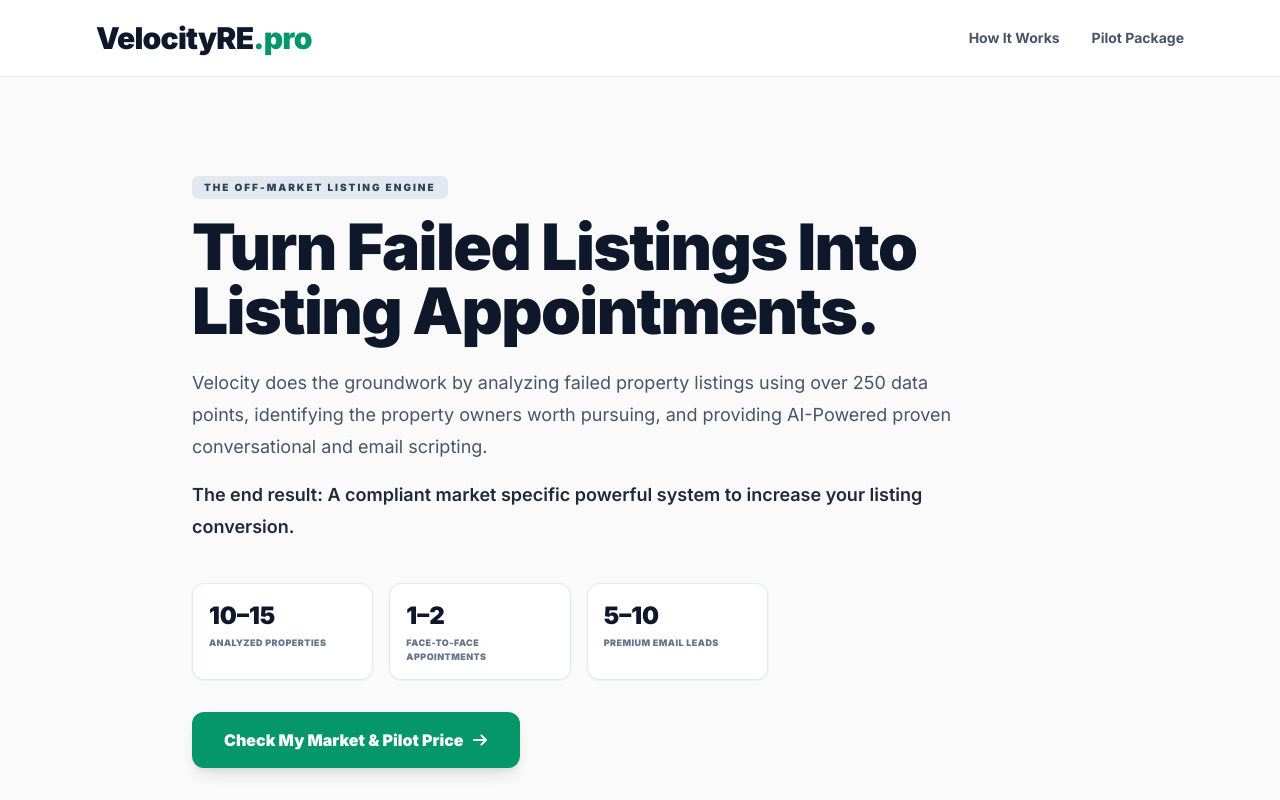
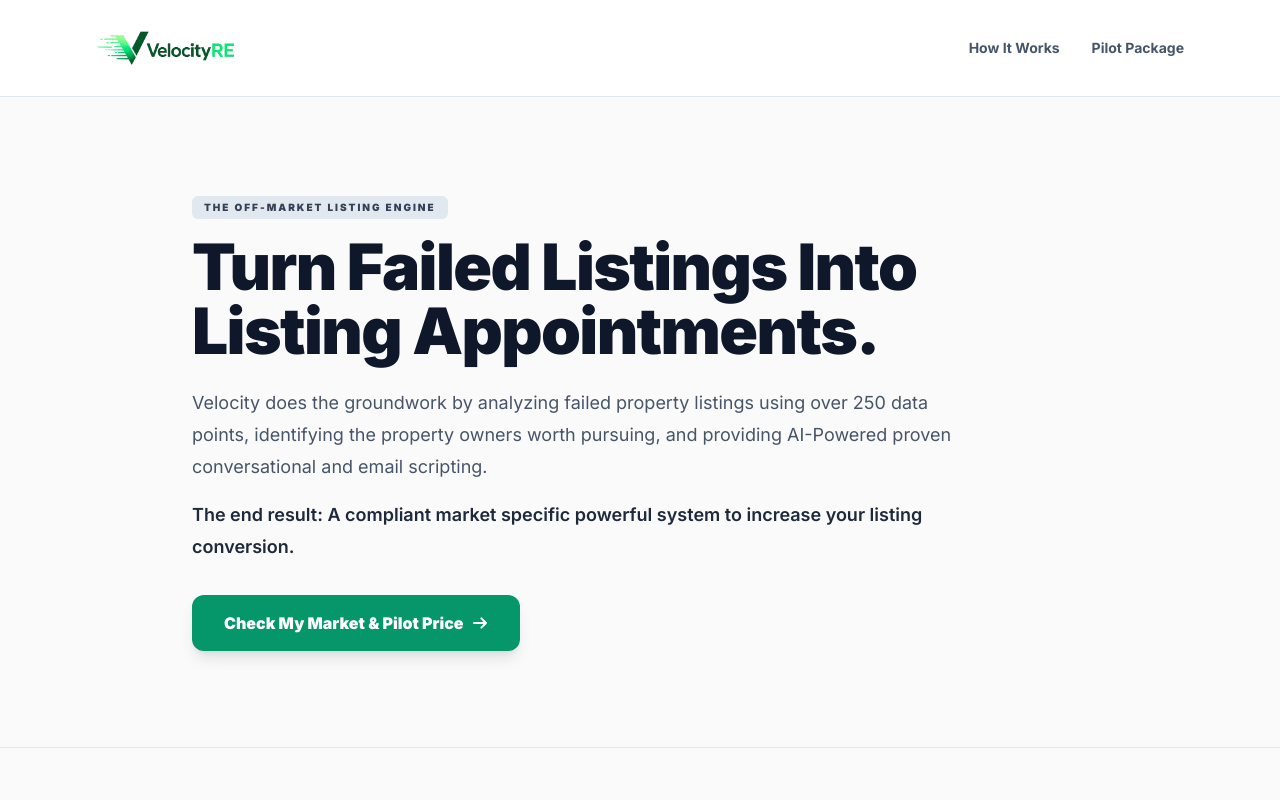
Before and after one commit to bbarnes4318/roofvisor, a Next.js app: page /properties in a window 1280 px wide. Shown: the top 800 px of the page. Built offline with nearby package versions, Linux system fonts and the light colour scheme.

Commit message:
Apply logo and copy edits

```diff
--- a/app/hvac/page.tsx
+++ b/app/hvac/page.tsx
@@ -7,7 +7,7 @@ export const metadata: Metadata = {
     "Scheduled in-person HVAC repair and replacement appointments with homeowners. Pay for completed meetings, with no-show replacement according to program terms.",
 };
 
-const LOGO_SRC = "/logo-clean.png";
+const LOGO_SRC = "/logo (2).png";
 const CALENDLY_URL = "https://calendly.com/leadsbystorm-support/30min";
 
 function ButtonLink({
--- a/app/page.tsx
+++ b/app/page.tsx
@@ -8,7 +8,7 @@ export const metadata: Metadata = {
     "We identify homeowners in recent hail and wind zones, confirm their interest, and book inspection appointments directly on your calendar.",
 };
 
-const LOGO_SRC = "/logo-clean.png";
+const LOGO_SRC = "/logo (2).png";
 const CONTACT_EMAIL = "support@leadsbystorm.com";
 
 function ButtonLink({
--- a/app/privacy/page.tsx
+++ b/app/privacy/page.tsx
@@ -12,10 +12,12 @@ function Header() {
   return (
     <header className="sticky top-0 z-50 border-b border-slate-200 bg-white/95 backdrop-blur-md">
       <nav className="mx-auto flex max-w-[1200px] items-center justify-between px-4 py-4 sm:px-6 lg:px-8">
-        <a href="/" aria-label="VelocityRE.pro home" className="text-left cursor-pointer">
-          <span className="block text-xl font-black tracking-tight text-slate-900 sm:text-2xl">
-            VelocityRE<span className="text-[#059669]">.pro</span>
-          </span>
+        <a href="/" aria-label="VelocityRE.pro home" className="text-left cursor-pointer flex items-center">
+          <img
+            src="/logo (2).png"
+            alt="VelocityRE.pro Logo"
+            className="h-10 sm:h-12 w-auto object-contain"
+          />
         </a>
 
         <a
--- a/app/properties/PropertiesLanding.tsx
+++ b/app/properties/PropertiesLanding.tsx
@@ -288,10 +288,12 @@ export default function PropertiesLanding() {
       {/* 1. HEADER */}
       <header className="sticky top-0 z-50 border-b border-slate-200 bg-white/95 backdrop-blur-md">
         <div className="mx-auto flex max-w-6xl items-center justify-between px-4 py-5 sm:px-6 lg:px-8">
-          <a href="/" className="text-left cursor-pointer">
-            <span className="block text-2xl font-black tracking-tight text-slate-900 sm:text-3xl">
-              VelocityRE<span className="text-[#059669]">.pro</span>
-            </span>
+          <a href="/" className="text-left cursor-pointer flex items-center">
+            <img
+              src="/logo (2).png"
+              alt="VelocityRE.pro Logo"
+              className="h-10 sm:h-12 md:h-14 w-auto object-contain"
+            />
           </a>
 
           <nav className="flex items-center gap-8 text-xs sm:text-sm font-bold text-slate-600">
@@ -326,21 +328,7 @@ export default function PropertiesLanding() {
             </p>
           </div>
 
-          {/* 3 Metric Stat Boxes */}
-          <div className="mt-10 grid grid-cols-3 gap-3 max-w-xl sm:gap-4">
-            {[
-              ["10–15", "ANALYZED PROPERTIES"],
-              ["1–2", "FACE-TO-FACE APPOINTMENTS"],
-              ["5–10", "PREMIUM EMAIL LEADS"],
-            ].map(([stat, label]) => (
-              <div key={label} className="rounded-xl border border-slate-200 bg-white p-3.5 sm:p-4 shadow-sm">
-                <strong className="block text-xl font-black text-slate-900 sm:text-2xl">{stat}</strong>
-                <span className="mt-1 block text-[8px] font-black uppercase tracking-wider text-slate-500 sm:text-[9px]">
-                  {label}
-                </span>
-              </div>
-            ))}
-          </div>
+
 
           <div className="mt-8">
             <button
@@ -440,8 +428,11 @@ export default function PropertiesLanding() {
               THE PILOT PROGRAM PACKAGE
             </span>
             <h2 className="text-3xl font-black tracking-tight text-slate-900 sm:text-5xl">
-              The VelocityRE Pilot Package: Minimal Risk. Guaranteed Results.
+              The VelocityRE Pilot Package:
             </h2>
+            <p className="mt-6 text-xl font-bold text-slate-700 sm:text-3xl">
+              Minimal Risk. Guaranteed Results.
+            </p>
           </div>
 
           {/* Pricing Pill */}
@@ -511,7 +502,7 @@ export default function PropertiesLanding() {
                 Claim Your Market Before Competitors.
               </h2>
               <p className="text-base font-bold text-emerald-400">
-                Exclusive property listing inventory limits the number of agents we invite
+                Exclusive property listing inventory limits the number of agents we invite.
               </p>
               <p className="text-sm sm:text-base leading-relaxed text-slate-300">
                 The supply of highly prequalified properties is different in every market, so each pilot is customized and availability is limited. Enter your information to check your market, receive your exact package, and confirm your exact monthly pilot price within the $279–$479 range.
@@ -682,9 +673,11 @@ export default function PropertiesLanding() {
         <div className="mx-auto max-w-6xl">
           <div className="flex flex-col sm:flex-row items-center justify-between gap-6">
             <div className="text-left">
-              <span className="text-xl font-black text-white">
-                VelocityRE<span className="text-[#059669]">.pro</span>
-              </span>
+              <img
+                src="/logo (2).png"
+                alt="VelocityRE.pro Logo"
+                className="h-10 sm:h-12 w-auto object-contain mb-1"
+              />
               <p className="mt-1 text-xs text-slate-400">
                 Off-market listing engine &amp; predictive seller opportunity platform.
               </p>
--- a/app/terms/page.tsx
+++ b/app/terms/page.tsx
@@ -12,10 +12,12 @@ function Header() {
   return (
     <header className="sticky top-0 z-50 border-b border-slate-200 bg-white/95 backdrop-blur-md">
       <nav className="mx-auto flex max-w-[1200px] items-center justify-between px-4 py-4 sm:px-6 lg:px-8">
-        <a href="/" aria-label="VelocityRE.pro home" className="text-left cursor-pointer">
-          <span className="block text-xl font-black tracking-tight text-slate-900 sm:text-2xl">
-            VelocityRE<span className="text-[#059669]">.pro</span>
-          </span>
+        <a href="/" aria-label="VelocityRE.pro home" className="text-[#0F172A] flex items-center">
+          <img
+            src="/logo (2).png"
+            alt="VelocityRE.pro Logo"
+            className="h-10 sm:h-12 w-auto object-contain"
+          />
         </a>
 
         <a
```
Also changed, not shown: public/logo (2).png (added).
